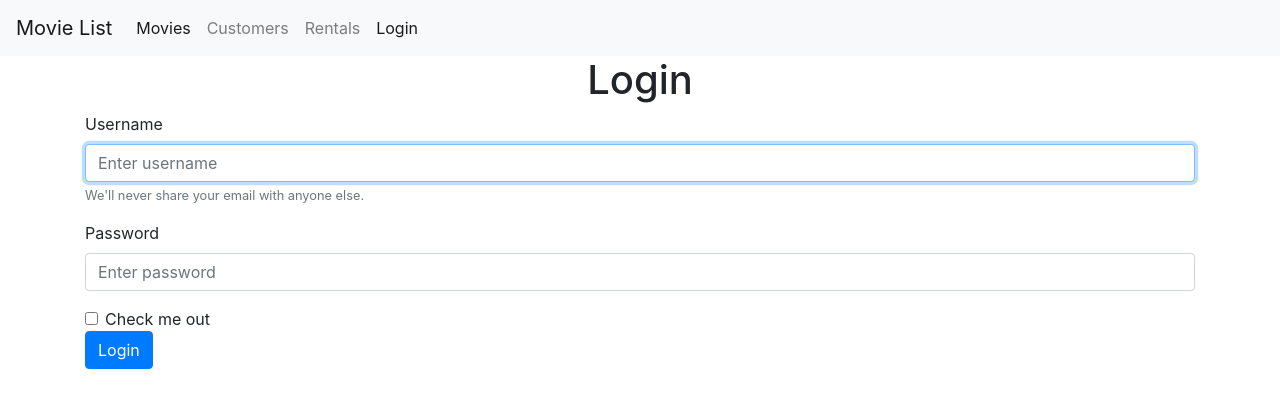
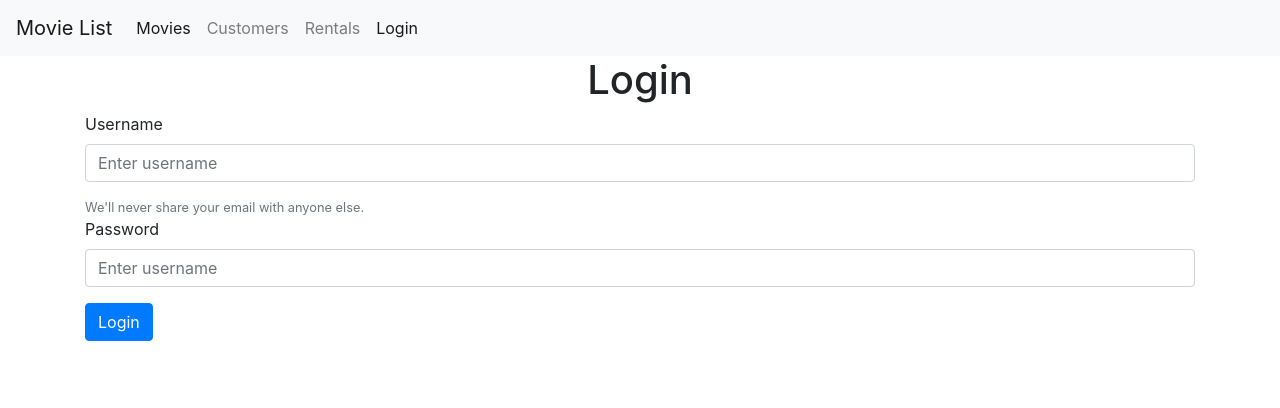
Before and after one commit to freeadmiral/react-training, a React (Create React App) app: page /login in a window 1280 px wide. Shown: the top 408 px of the page. Built offline with nearby package versions, Linux system fonts and the light colour scheme.

Commit message:
reusable input

```diff
--- /dev/null
+++ b/src/components/common/Input.jsx
@@ -0,0 +1,20 @@
+import React from 'react';
+
+const Input = ({ name, label, value, onChange }) => {
+    return (
+        <div className="form-group">
+            <label htmlFor={name}>{label}</label>
+            <input
+                name="username"
+                value={value}
+                onChange={onChange}
+                type="text"
+                className="form-control"
+                id={name}
+                placeholder="Enter username"
+            />
+
+        </div>);
+}
+
+export default Input;
--- a/src/components/common/LoginForm.jsx
+++ b/src/components/common/LoginForm.jsx
@@ -1,4 +1,5 @@
 import React, { Component } from "react";
+import Input from './Input';
 
 class LoginForm extends Component {
 
@@ -24,44 +25,11 @@ class LoginForm extends Component {
       <React.Fragment>
         <h1 style={{ textAlign: "center" }}>Login</h1>
         <form className="container" onSubmit={this.handleSubmit} >
-          <div className="form-group">
-            <label htmlFor="username">Username</label>
-            <input
-              name="username"
-              value={account.username}
-              onChange={this.handleChange}
-              autoFocus
-              type="text"
-              className="form-control"
-              id="username"
-              placeholder="Enter username"
-            />
-            <small id="emailHelp" className="form-text text-muted">
-              We'll never share your email with anyone else.
+          <Input name="username" value={account.username} onChange={this.handleChange} label="Username" />
+          <small id="emailHelp" className="form-text text-muted">
+            We'll never share your email with anyone else.
             </small>
-          </div>
-          <div className="form-group">
-            <label htmlFor="password">Password</label>
-            <input
-              name="password"
-              value={account.password}
-              onChange={this.handleChange}
-              type="password"
-              className="form-control"
-              id="password"
-              placeholder="Enter password"
-            />
-          </div>
-          <div className="form-check">
-            <input
-              type="checkbox"
-              className="form-check-input"
-              id="exampleCheck1"
-            />
-            <label className="form-check-label" htmlFor="exampleCheck1">
-              Check me out
-            </label>
-          </div>
+          <Input name="password" value={account.password} onChange={this.handleChange} label="Password" />
           <button type="submit" className="btn btn-primary">
             Login
           </button>
```
